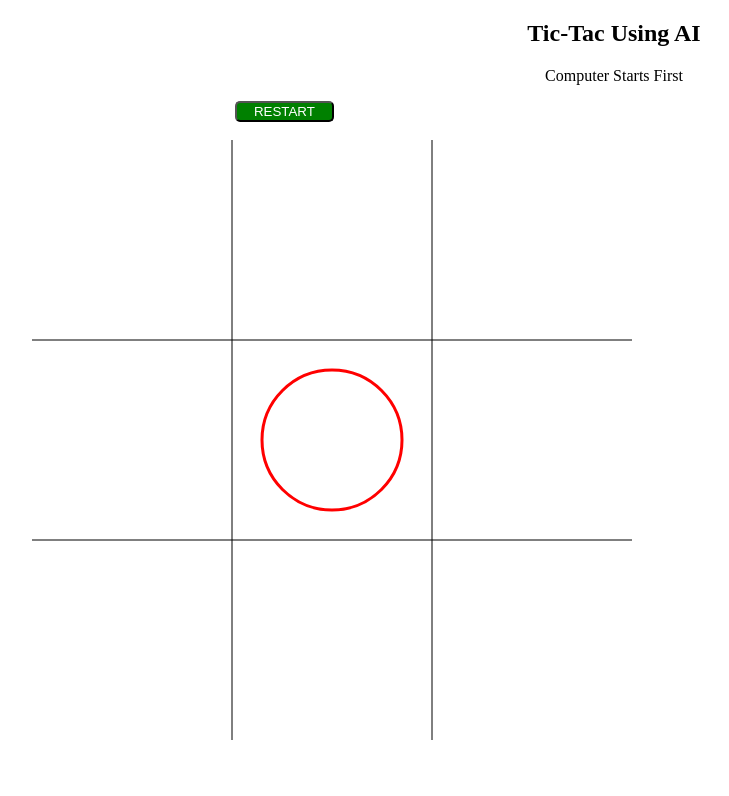
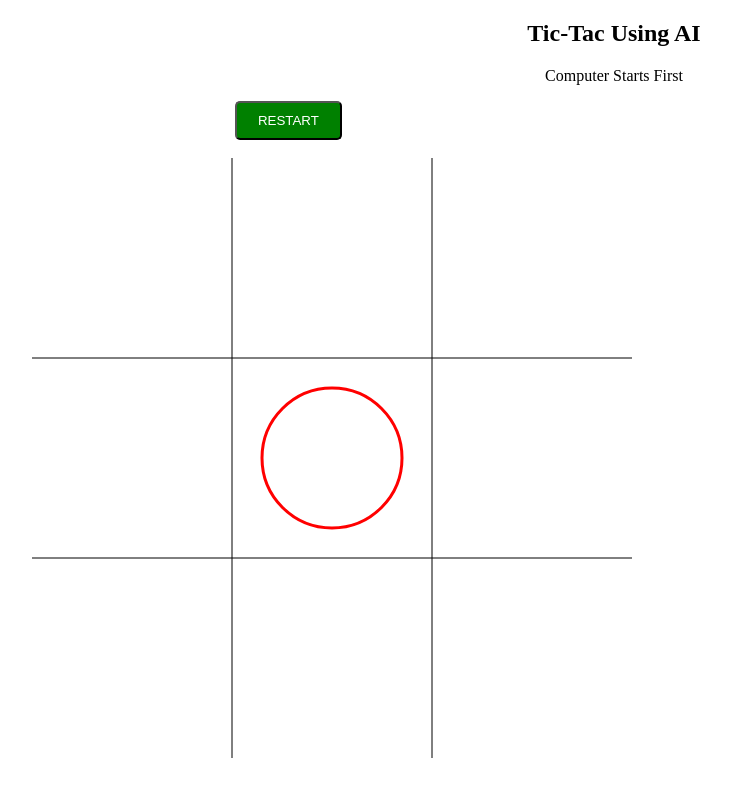
Before and after one commit to Harkishen-Singh/tic-tac, a plain HTML site: page index.html in a window 1280 px wide. Shown: the top 796 px of the page, without its empty margins (26-755 px from the left). Drawn offline with Linux system fonts and the light colour scheme.

Commit message:
improved UI

```diff
--- a/index.html
+++ b/index.html
@@ -10,7 +10,7 @@
 <body>
 	<h2 style="text-align: center;">Tic-Tac Using AI</h2>
 	<p style="text-align: center;">Computer Starts First</p>
-	<input type="button" name="" href='index.html' value="   RESTART   " onclick="location.reload();" style="margin-left: 20%; background: green;border-radius: 5px;color: white;"> </input><br/><br/>
+	<input type="button" name="" href='index.html' value="   RESTART   " onclick="location.reload();" style="margin-left: 20%; background: green;border-radius: 5px;color: white;padding: 10px 10px 10px 10px;"> </input><br/><br/>
 	<script type="text/javascript" src="main.js"></script>
 
 
```
